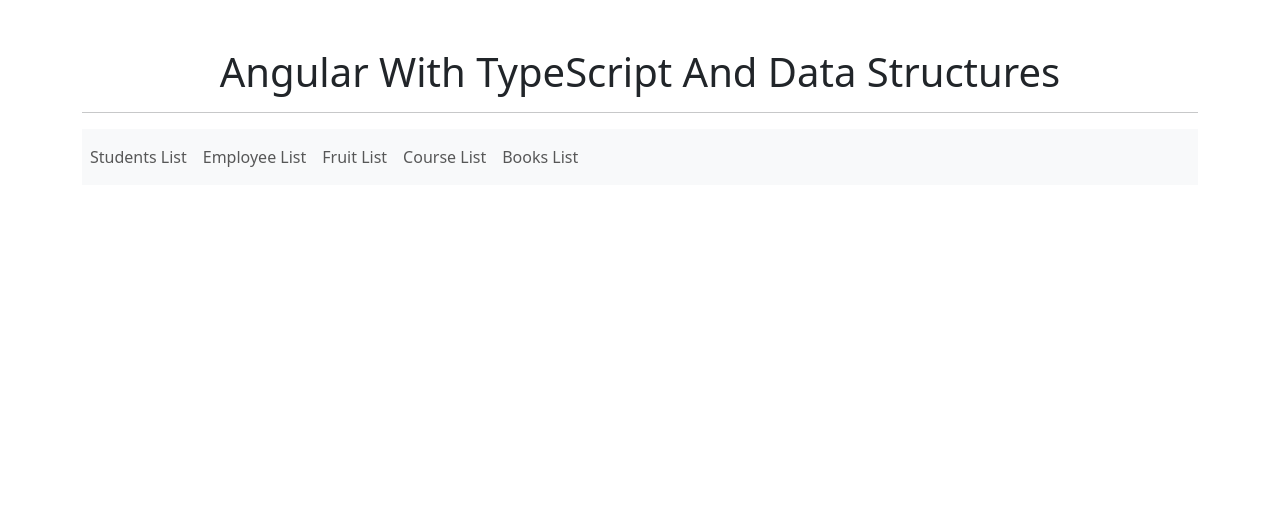
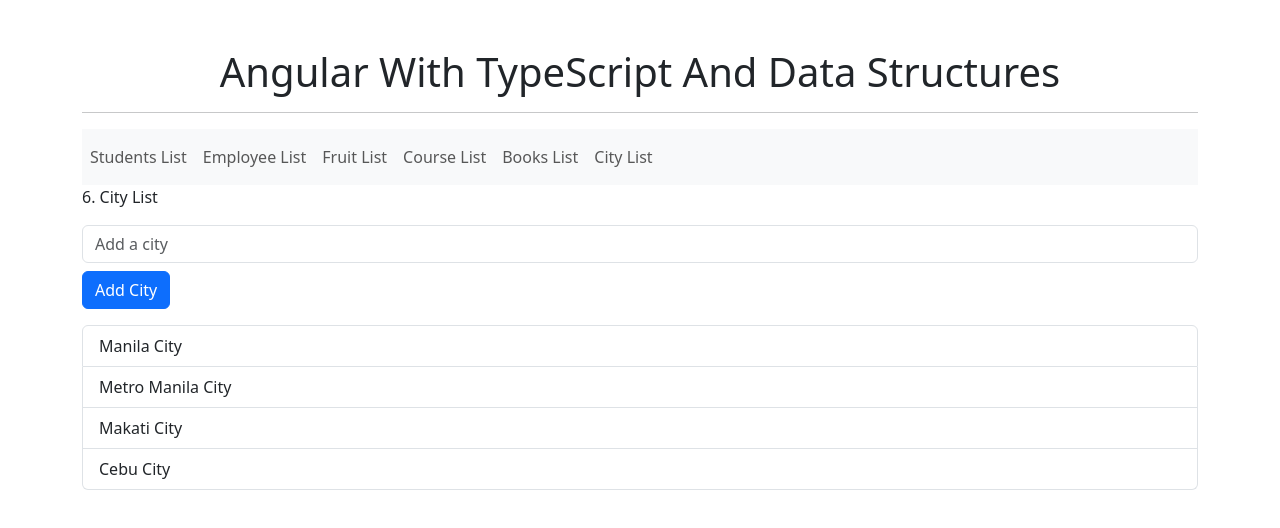
Before and after one commit to muningg/Angular_With_TypeScript_And_Data_Structures, an Angular app: page /city-list in a window 1280 px wide. Before the commit this address led to /. Shown: the top 528 px of the page. Built offline with nearby package versions, Linux system fonts and the light colour scheme.

Commit message:
feat(city-list): implement city list management
- Added CityListComponent for adding and displaying cities.
- Updated routing for city list access.

```diff
--- a/src/app/app.component.html
+++ b/src/app/app.component.html
@@ -18,6 +18,9 @@
       <li class="nav-item">
         <a class="nav-link" routerLink="/books-list">Books List</a>
       </li>
+      <li class="nav-item">
+        <a class="nav-link" routerLink="/city-list">City List</a>
+      </li>
     </ul>
   </nav>
 
--- a/src/app/app.module.ts
+++ b/src/app/app.module.ts
@@ -11,6 +11,7 @@
 import { FruitListComponent } from './components/fruit-list/fruit-list.component';
 import { CourseListComponent } from './components/course-list/course-list.component';
 import { BookListComponent } from './components/book-list/book-list.component';
+import { CityListComponent } from './components/city-list/city-list.component';
 
 @NgModule({
   imports: [
@@ -27,6 +28,7 @@
     FruitListComponent,
     CourseListComponent,
     BookListComponent,
+    CityListComponent
   ],
   providers: [],
   bootstrap: [AppComponent]
--- a/src/app/app.routes.ts
+++ b/src/app/app.routes.ts
@@ -4,6 +4,7 @@
 import { FruitListComponent } from './components/fruit-list/fruit-list.component';
 import { CourseListComponent } from './components/course-list/course-list.component';
 import { BookListComponent } from './components/book-list/book-list.component';
+import { CityListComponent } from './components/city-list/city-list.component';
 
 export const routes: Routes = [
     {path: 'students-list', component: StudentListComponent},
@@ -11,4 +12,5 @@
     {path: 'fruit-list', component: FruitListComponent},
     {path: 'course-list', component: CourseListComponent},
     {path: 'books-list', component: BookListComponent},
+    {path: 'city-list', component: CityListComponent},
 ];
--- /dev/null
+++ b/src/app/components/city-list/city-list.component.html
@@ -0,0 +1,10 @@
+<p>6. City List</p>
+<input type="text" class="form-control" [(ngModel)]="newCity" placeholder="Add a city" />
+
+<button class="btn btn-primary mt-2" (click)="addCity()">Add City</button>
+
+<ul class="mt-3 list-group">
+  <li class="list-group-item" *ngFor="let city of city">
+    {{city}}
+  </li>
+</ul>
--- /dev/null
+++ b/src/app/components/city-list/city-list.component.ts
@@ -0,0 +1,18 @@
+import { Component } from '@angular/core';
+
+@Component({
+  selector: 'app-city-list',
+  templateUrl: './city-list.component.html',
+  styleUrl: './city-list.component.css'
+})
+export class CityListComponent {
+  city: string[] = ['Manila City',"Metro Manila City","Makati City","Cebu City"];
+  newCity: string = '';
+
+  addCity() {
+    if (this.newCity.trim()) {
+      this.city.push(this.newCity);
+      this.newCity = '';
+    }
+  }
+}
```
Also changed, not shown: src/app/components/city-list/city-list.component.css (added), 1 other file (tests, documents, lock files or other folders).
